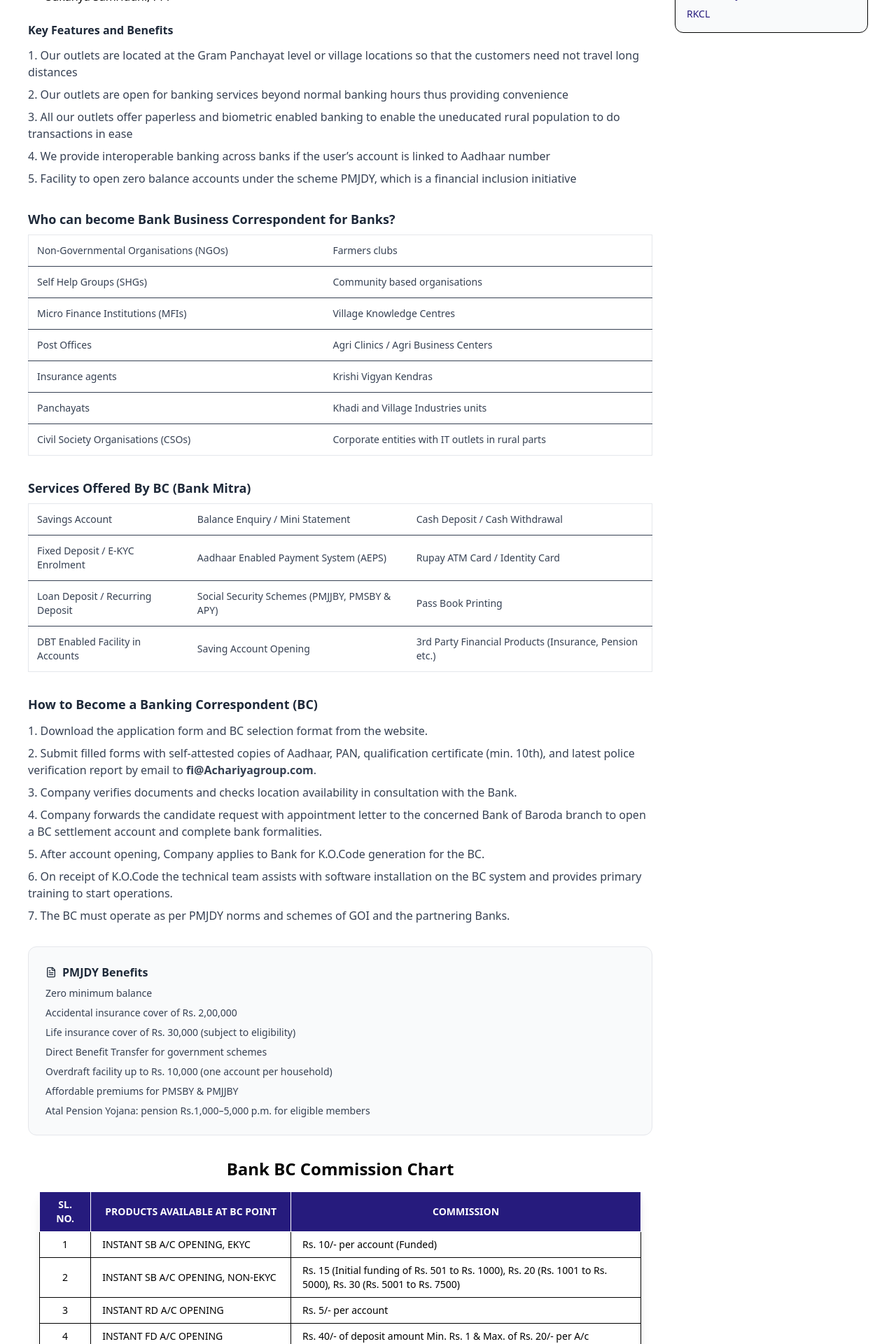
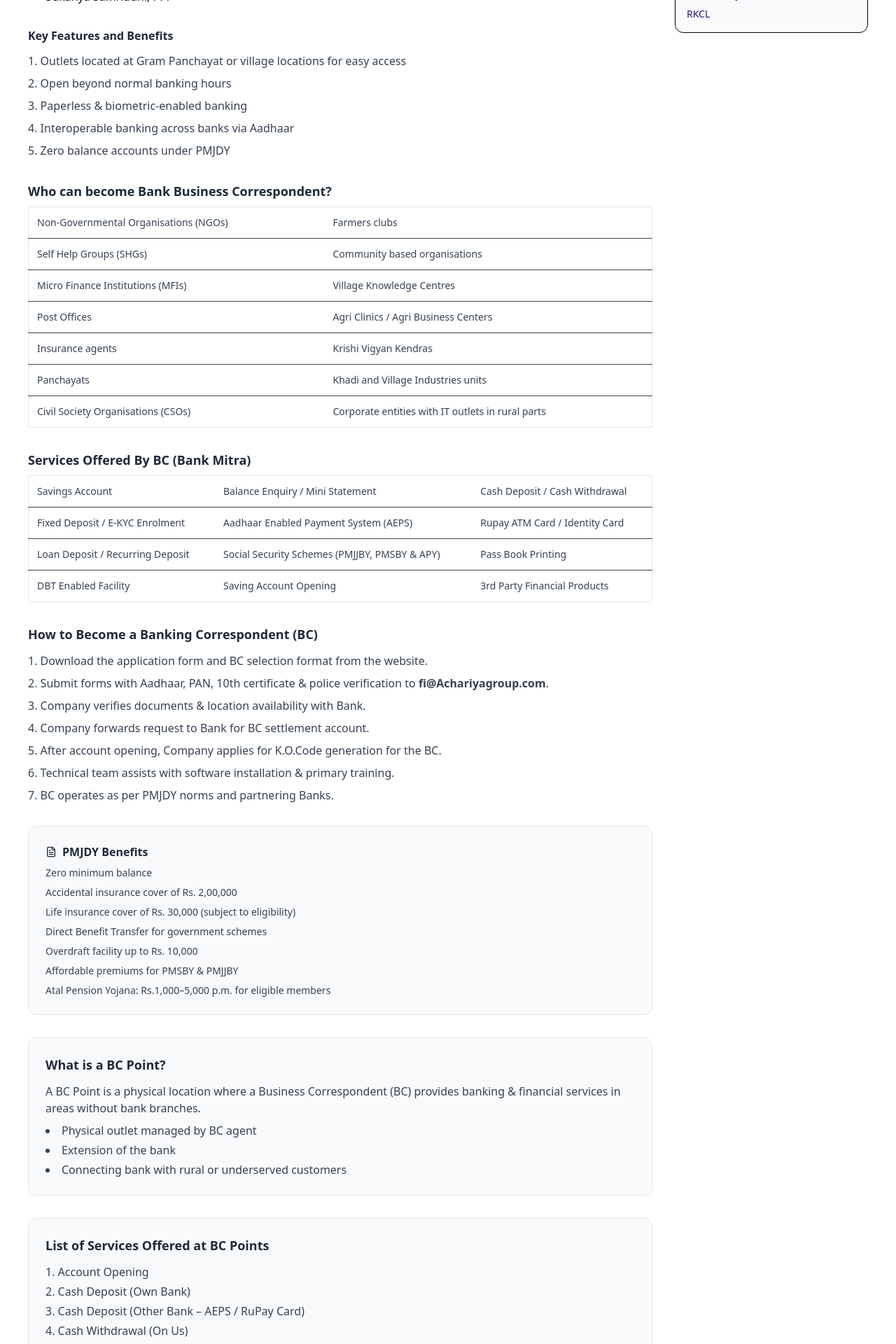
Before and after one commit to Acharya-Group/acharya-group, a Next.js app: page /kiosk-banking in a window 1280 px wide. Shown: the part 880-2800 px from the top of the page at 70% size. Built offline with nearby package versions, Linux system fonts and the light colour scheme.

Commit message:
kisoc project updated successfull

```diff
--- a/src/componets/sections/KioskBank.tsx
+++ b/src/componets/sections/KioskBank.tsx
@@ -5,12 +5,56 @@ import { MapPin, Clock, CheckCircle, FileText } from "lucide-react";
 import { kisokConst } from "@/lib/utils";
 import BankBcCommision from "./BankBcCommision";
 
+const bcServicesList = [
+  "Account Opening",
+  "Cash Deposit (Own Bank)",
+  "Cash Deposit (Other Bank – AEPS / RuPay Card)",
+  "Cash Withdrawal (On Us)",
+  "Cash Withdrawal (Off Us)",
+  "Fund Transfer (Own Bank)",
+  "Fund Transfer (Other Bank – AEPS / RuPay Card)",
+  "Balance Enquiry (Own Bank)",
+  "Balance Enquiry (Other Bank – AEPS / RuPay Card)",
+  "Mini Statement",
+  "TDR / RD Opening",
+  "Enrollment under PMSBY Scheme",
+  "Enrollment under PMJJBY Scheme",
+  "Enrollment under APY Scheme",
+  "Cheque Collection",
+  "Aadhaar Seeding",
+  "Mobile Seeding",
+  "IMPS",
+  "NEFT",
+  "Request for New Cheque Book",
+  "Stop Payment for Cheque",
+  "Cheque Status Enquiry",
+  "Renew TD",
+  "Block Debit Card",
+  "Launch Complaints",
+  "Track Complaints",
+  "Request for SMS Alert / Email Statement",
+  "Pension Life Certificate Authentication (Jeevan Pramaan)",
+  "Recovery / Collection up to Bank-approved Limit",
+  "Apply for RuPay Debit Card",
+  "Passbook Update",
+  "Loan Request Initiation – Personal Loan",
+  "Loan Request Initiation – Home Loan",
+  "Loan Request Initiation – Vehicle Loan",
+  "Request Initiation for Life Insurance",
+  "Request Initiation for Health Insurance",
+  "Request Initiation for Motor Insurance",
+  "PPF (Public Provident Fund)",
+  "Sukanya Samriddhi Account",
+];
+
 export default function KioskBank() {
   return (
     <section className="max-w-7xl mx-auto p-6 md:p-10 bg-white rounded-2xl shadow-lg grid grid-cols-1 lg:grid-cols-4 gap-8">
 
       {/* LEFT CONTENT */}
-      <div className="lg:col-span-3">
+      <div className="lg:col-span-3 space-y-8">
+
+        {/* Header */}
         <header className="mb-8">
           <h1 className="text-2xl md:text-3xl font-extrabold text-gray-900">
             Bank BC — Banking Services
@@ -46,21 +90,21 @@ export default function KioskBank() {
           </ul>
         </section>
 
-        {/* Key Features and Benefits */}
+        {/* Key Features */}
         <section className="mt-6">
           <h3 className="text-base font-semibold text-gray-800">Key Features and Benefits</h3>
           <ol className="mt-3 list-decimal list-inside space-y-2 text-gray-700">
-            <li>Our outlets are located at the Gram Panchayat level or village locations so that the customers need not travel long distances</li>
-            <li>Our outlets are open for banking services beyond normal banking hours thus providing convenience</li>
-            <li>All our outlets offer paperless and biometric enabled banking to enable the uneducated rural population to do transactions in ease</li>
-            <li>We provide interoperable banking across banks if the user’s account is linked to Aadhaar number</li>
-            <li>Facility to open zero balance accounts under the scheme PMJDY, which is a financial inclusion initiative</li>
+            <li>Outlets located at Gram Panchayat or village locations for easy access</li>
+            <li>Open beyond normal banking hours</li>
+            <li>Paperless & biometric-enabled banking</li>
+            <li>Interoperable banking across banks via Aadhaar</li>
+            <li>Zero balance accounts under PMJDY</li>
           </ol>
         </section>
 
         {/* Who can become BC */}
         <section className="mt-8 overflow-x-auto">
-          <h3 className="text-lg font-semibold text-gray-800 mb-2">Who can become Bank Business Correspondent for Banks?</h3>
+          <h3 className="text-lg font-semibold text-gray-800 mb-2">Who can become Bank Business Correspondent?</h3>
           <table className="w-full border border-gray-200 text-sm text-left text-gray-700">
             <tbody>
               <tr className="border-b"><td className="p-3">Non-Governmental Organisations (NGOs)</td><td className="p-3">Farmers clubs</td></tr>
@@ -74,34 +118,30 @@ export default function KioskBank() {
           </table>
         </section>
 
-        {/* Services Offered */}
+        {/* Services Offered By BC */}
         <section className="mt-8 overflow-x-auto">
           <h3 className="text-lg font-semibold text-gray-800 mb-2">Services Offered By BC (Bank Mitra)</h3>
           <table className="w-full border border-gray-200 text-sm text-left text-gray-700">
             <tbody>
-            <tr className="border-b">
-  <td className="p-3 font-medium">Savings Account</td>
-  <td className="p-3">Balance Enquiry / Mini Statement</td>
-  <td className="p-3">Cash Deposit / Cash Withdrawal</td>
-</tr>
+              <tr className="border-b"><td className="p-3 font-medium">Savings Account</td><td className="p-3">Balance Enquiry / Mini Statement</td><td className="p-3">Cash Deposit / Cash Withdrawal</td></tr>
               <tr className="border-b"><td className="p-3">Fixed Deposit / E-KYC Enrolment</td><td className="p-3">Aadhaar Enabled Payment System (AEPS)</td><td className="p-3">Rupay ATM Card / Identity Card</td></tr>
               <tr className="border-b"><td className="p-3">Loan Deposit / Recurring Deposit</td><td className="p-3">Social Security Schemes (PMJJBY, PMSBY & APY)</td><td className="p-3">Pass Book Printing</td></tr>
-              <tr><td className="p-3">DBT Enabled Facility in Accounts</td><td className="p-3">Saving Account Opening</td><td className="p-3">3rd Party Financial Products (Insurance, Pension etc.)</td></tr>
+              <tr><td className="p-3">DBT Enabled Facility</td><td className="p-3">Saving Account Opening</td><td className="p-3">3rd Party Financial Products</td></tr>
             </tbody>
           </table>
         </section>
 
-        {/* How to become a BC */}
+        {/* How to become BC */}
         <section className="mt-8">
           <h3 className="text-lg font-semibold text-gray-800">How to Become a Banking Correspondent (BC)</h3>
           <ol className="mt-3 list-decimal list-inside space-y-2 text-gray-700">
             <li>Download the application form and BC selection format from the website.</li>
-            <li>Submit filled forms with self-attested copies of Aadhaar, PAN, qualification certificate (min. 10th), and latest police verification report by email to <strong>fi@Achariyagroup.com</strong>.</li>
-            <li>Company verifies documents and checks location availability in consultation with the Bank.</li>
-            <li>Company forwards the candidate request with appointment letter to the concerned Bank of Baroda branch to open a BC settlement account and complete bank formalities.</li>
-            <li>After account opening, Company applies to Bank for K.O.Code generation for the BC.</li>
-            <li>On receipt of K.O.Code the technical team assists with software installation on the BC system and provides primary training to start operations.</li>
-            <li>The BC must operate as per PMJDY norms and schemes of GOI and the partnering Banks.</li>
+            <li>Submit forms with Aadhaar, PAN, 10th certificate & police verification to <strong>fi@Achariyagroup.com</strong>.</li>
+            <li>Company verifies documents & location availability with Bank.</li>
+            <li>Company forwards request to Bank for BC settlement account.</li>
+            <li>After account opening, Company applies for K.O.Code generation for the BC.</li>
+            <li>Technical team assists with software installation & primary training.</li>
+            <li>BC operates as per PMJDY norms and partnering Banks.</li>
           </ol>
         </section>
 
@@ -113,15 +153,50 @@ export default function KioskBank() {
             <li>Accidental insurance cover of Rs. 2,00,000</li>
             <li>Life insurance cover of Rs. 30,000 (subject to eligibility)</li>
             <li>Direct Benefit Transfer for government schemes</li>
-            <li>Overdraft facility up to Rs. 10,000 (one account per household)</li>
-            <li>Affordable premiums for PMSBY &amp; PMJJBY</li>
-            <li>Atal Pension Yojana: pension Rs.1,000–5,000 p.m. for eligible members</li>
+            <li>Overdraft facility up to Rs. 10,000</li>
+            <li>Affordable premiums for PMSBY & PMJJBY</li>
+            <li>Atal Pension Yojana: Rs.1,000–5,000 p.m. for eligible members</li>
           </ul>
         </section>
-        <BankBcCommision/>
+
+        {/* BC Point Info */}
+        <section className="mt-8 bg-gray-50 p-6 rounded-xl border border-gray-200">
+          <h3 className="text-lg font-semibold text-gray-800 mb-3">What is a BC Point?</h3>
+          <p className="text-gray-700 mb-2">
+            A BC Point is a physical location where a Business Correspondent (BC) provides banking & financial services in areas without bank branches.
+          </p>
+          <ul className="list-disc list-inside text-gray-700 space-y-1">
+            <li>Physical outlet managed by BC agent</li>
+            <li>Extension of the bank</li>
+            <li>Connecting bank with rural or underserved customers</li>
+          </ul>
+        </section>
+
+        {/* BC Services List */}
+        <section className="mt-8 bg-gray-50 p-6 rounded-xl border border-gray-200">
+          <h3 className="text-lg font-semibold text-gray-800 mb-3">List of Services Offered at BC Points</h3>
+          <div className="overflow-x-auto max-h-96">
+            <ol className="list-decimal list-inside text-gray-700 space-y-1">
+              {bcServicesList.map((service, index) => <li key={index}>{service}</li>)}
+            </ol>
+          </div>
+        </section>
+
+        {/* BC Benefits */}
+        <section className="mt-8 bg-gray-50 p-6 rounded-xl border border-gray-200">
+          <h3 className="text-lg font-semibold text-gray-800 mb-3">Benefits of BC Points</h3>
+          <ul className="list-disc list-inside text-gray-700 space-y-1">
+            <li>Accessibility – Brings banking closer to remote & unbanked areas</li>
+            <li>Financial Inclusion – Serves underserved populations</li>
+            <li>Affordable Services – Cost-effective banking</li>
+            <li>Support for Banks – Expand reach without full branches</li>
+          </ul>
+        </section>
+
+        <BankBcCommision />
 
         {/* Location & Hours */}
-        <section className="mt-8 grid grid-cols-1 md:grid-cols-2 gap-6">
+        <section className="grid grid-cols-1 md:grid-cols-2 gap-6">
           <div className="flex items-start gap-3 border p-5 rounded-lg">
             <MapPin size={18} />
             <div>
@@ -129,20 +204,18 @@ export default function KioskBank() {
               <p className="text-sm text-gray-600">Outlets at Gram Panchayat / Village level for local access</p>
             </div>
           </div>
-
           <div className="flex items-start gap-3 border p-5 rounded-lg">
             <Clock size={18} />
             <div>
               <h4 className="font-semibold text-gray-800">Hours</h4>
-              <p className="text-sm text-gray-600">Open beyond normal banking hours for customer convenience</p>
+              <p className="text-sm text-gray-600">Open beyond normal banking hours for convenience</p>
             </div>
           </div>
         </section>
 
         <footer className="mt-10 text-sm text-gray-500">
           <p>
-            <span className="font-medium text-gray-700">Note:</span> Content provided is intended for informational purposes and
-            follows PMJDY and related Government of India scheme descriptions.
+            <span className="font-medium text-gray-700">Note:</span> Content is informational & follows PMJDY & GOI schemes.
           </p>
         </footer>
       </div>
@@ -155,17 +228,12 @@ export default function KioskBank() {
           <ul className="space-y-2 text-sm text-primary">
             {kisokConst.map((file, index) => (
               <li key={index}>
-            <a
-              href={file.href}
-              download={file.download}
-              className="hover:underline font-semibold text-primary"
-            >
-              {file.label}
-            </a>
+                <a href={file.href} download={file.download} className="hover:underline font-semibold text-primary">{file.label}</a>
               </li>
             ))}
           </ul>
         </div>
+
         {/* Categories Section */}
         <div className="p-4 border rounded-xl bg-gray-50">
           <h3 className="font-semibold text-gray-800 mb-3">Categories</h3>
@@ -179,6 +247,7 @@ export default function KioskBank() {
           </ul>
         </div>
       </aside>
+
     </section>
   );
 }
```
Lines whose indentation alone changed are shown as unchanged.
